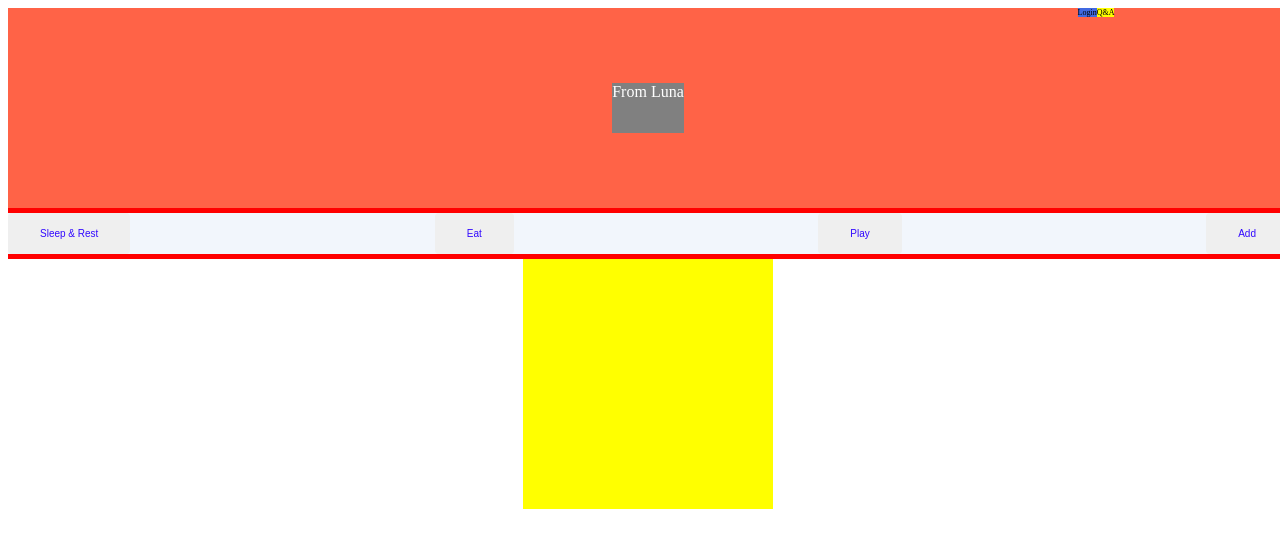
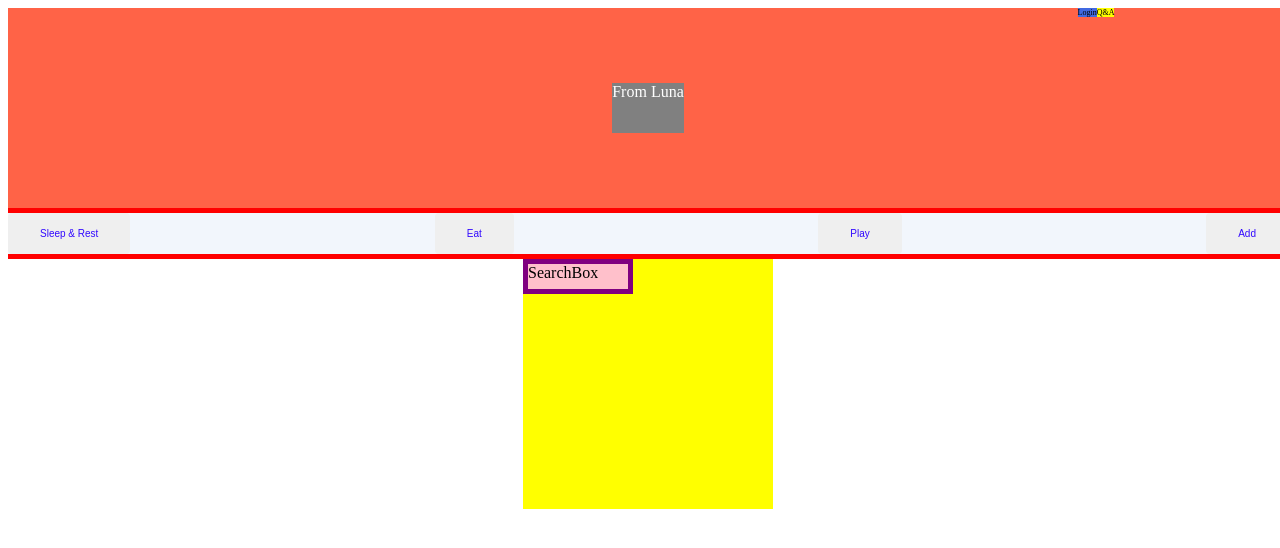
Before and after one commit to WigglyDonnie/fromluna, a React (Create React App) app: page / in a window 1280 px wide. Shown: the top 548 px of the page. Built offline with nearby package versions, Linux system fonts and the light colour scheme.

Commit message:
try to get searchbox to dynamically render

```diff
--- a/src/components/SearchContainer/SearchContainer.tsx
+++ b/src/components/SearchContainer/SearchContainer.tsx
@@ -1,15 +1,32 @@
 import * as React from "react";
 
 import './SearchContainer.scss'
-import {mapSearch} from "./mapSearch"
 
+import SearchBox from "./SearchBox";
 
 export default function SearchContainer() {
 
   return (
   <div className='SearchContainer'>
-    {mapSearch(['bing', 'bong', 'bo'])}
+  {mapSearch(['bing', 'bang', 'bong'])}
   </div>
 
   );
 };
+
+const mapSearch = (query:string[]) => {
+  let searchQuery: string[] = query;
+  let counter = 0;
+
+  let results = <SearchBox/>
+
+  for (let i = 0; i < searchQuery.length; i++) {
+    counter ++;
+  }
+
+  for (let i = 0; i < counter; i++) {
+
+  }
+
+  return results;
+};
--- a/src/components/SearchContainer/mapSearch.ts
+++ /dev/null
@@ -1,18 +0,0 @@
-import SearchBox from "./SearchBox";
-
-export const mapSearch = (query:string[]) => {
-  let searchQuery: string[] = query;
-  let counter = 0;
-
-  let results = []
-
-  for (let i = 0; i < searchQuery.length; i++) {
-    counter ++;
-  }
-
-  for (let i = 0; i < counter; i++) {
-    results.push(SearchBox)
-  }
-
-  return results;
-};
```
